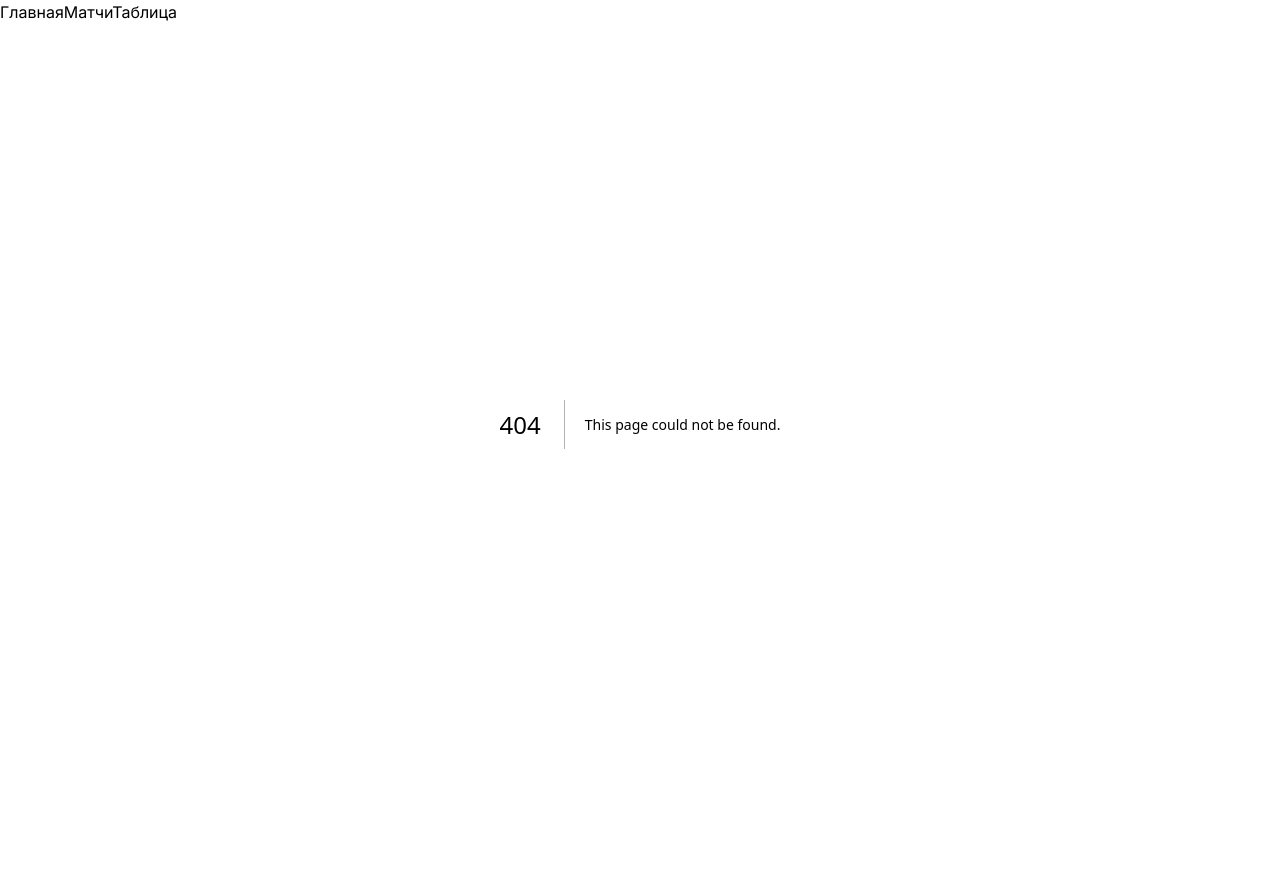
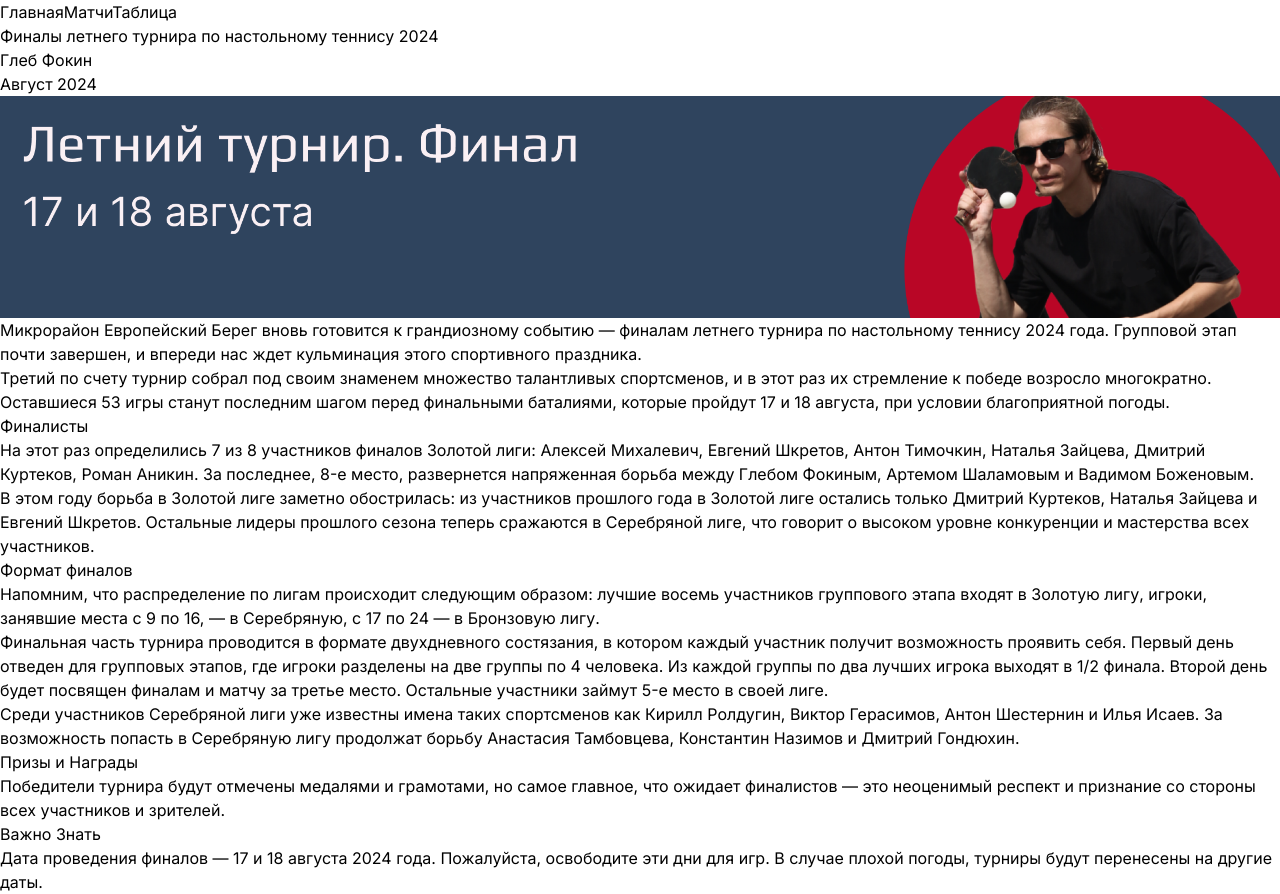
Before and after one commit to GlebkaF/tt-tournament, a Next.js app: page /post/summer-finals-announcement-2024 in a window 1280 px wide. Before the commit this address had no page. Before the commit the page ends 824 px from the top, so only its background shows below. Built offline with nearby package versions, Linux system fonts and the light colour scheme.

Commit message:
Добавляет статью с анонсом финалов

```diff
--- a/app/post/random-pairs-2024/page.tsx
+++ b/app/post/random-pairs-2024/page.tsx
@@ -38,8 +38,8 @@ export const metadata: Metadata = {
 
 const RandomPairs2024 = () => {
   return (
-    <div className="container mx-auto py-5">
-      <h1 className="text-3xl font-bold mb-4">
+    <div className="main-container">
+      <h1 className="page-title mb-4">
         Второй парный турнир по настольному теннису
       </h1>
       <div className="flex mb-4 justify-between">
--- /dev/null
+++ b/app/post/summer-finals-announcement-2024/page.tsx
@@ -0,0 +1,135 @@
+import { Metadata } from "next";
+import Image from "next/image";
+import finalsPhoto from "./finals.png";
+
+const title = "Финалы летнего турнира по настольному теннису 2024";
+const description =
+  "Приглашаем всех на финалы летнего турнира по настольному теннису Европейского Берега, которые пройдут 17 и 18 августа 2024 года.";
+const url = "https://ebtt.ru/post/summer-finals-2024";
+
+export const metadata: Metadata = {
+  metadataBase: new URL("https://ebtt.ru/"),
+  title,
+  description,
+  openGraph: {
+    title,
+    description,
+    url,
+    images: [
+      {
+        url: finalsPhoto.src,
+        width: finalsPhoto.width,
+        height: finalsPhoto.height,
+        alt: "Фото",
+      },
+    ],
+  },
+  twitter: {
+    title,
+    description,
+    images: [
+      {
+        url: finalsPhoto.src,
+        width: finalsPhoto.width,
+        height: finalsPhoto.height,
+        alt: "Фото",
+      },
+    ],
+  },
+  robots: "index, follow",
+  alternates: {
+    canonical: url,
+  },
+};
+
+const SummerFinalsAnnouncement2024 = () => {
+  return (
+    <div className="main-container">
+      <h1 className="page-title mb-4">
+        Финалы летнего турнира по настольному теннису 2024
+      </h1>
+      <div className="flex mb-4 justify-between">
+        <p className="text-gray-500">Глеб Фокин</p>
+        <p className="text-gray-500">Август 2024</p>
+      </div>
+      <Image src={finalsPhoto} alt="Фото" className="mb-4" />
+
+      <section className="mb-4">
+        <p className="mb-2">
+          Микрорайон Европейский Берег вновь готовится к грандиозному событию —
+          финалам летнего турнира по настольному теннису 2024 года. Групповой
+          этап почти завершен, и впереди нас ждет кульминация этого спортивного
+          праздника.
+        </p>
+        <p className="mb-2">
+          Третий по счету турнир собрал под своим знаменем множество талантливых
+          спортсменов, и в этот раз их стремление к победе возросло многократно.
+          Оставшиеся 53 игры станут последним шагом перед финальными баталиями,
+          которые пройдут 17 и 18 августа, при условии благоприятной погоды.
+        </p>
+      </section>
+
+      <section className="mb-4">
+        <h2 className="text-2xl font-semibold mb-4">Финалисты</h2>
+        <p className="mb-2">
+          На этот раз определились 7 из 8 участников финалов Золотой лиги:
+          Алексей Михалевич, Евгений Шкретов, Антон Тимочкин, Наталья Зайцева,
+          Дмитрий Куртеков, Роман Аникин. За последнее, 8-е место, развернется
+          напряженная борьба между Глебом Фокиным, Артемом Шаламовым и Вадимом
+          Боженовым.
+        </p>
+        <p className="mb-2">
+          В этом году борьба в Золотой лиге заметно обострилась: из участников
+          прошлого года в Золотой лиге остались только Дмитрий Куртеков, Наталья
+          Зайцева и Евгений Шкретов. Остальные лидеры прошлого сезона теперь
+          сражаются в Серебряной лиге, что говорит о высоком уровне конкуренции
+          и мастерства всех участников.
+        </p>
+      </section>
+
+      <section className="mb-8">
+        <h2 className="text-2xl font-semibold mb-4">Формат финалов</h2>
+        <p className="mb-2">
+          Напомним, что распределение по лигам происходит следующим образом:
+          лучшие восемь участников группового этапа входят в Золотую лигу,
+          игроки, занявшие места с 9 по 16, — в Серебряную, с 17 по 24 — в
+          Бронзовую лигу.
+        </p>
+        <p className="mb-2">
+          Финальная часть турнира проводится в формате двухдневного состязания,
+          в котором каждый участник получит возможность проявить себя. Первый
+          день отведен для групповых этапов, где игроки разделены на две группы
+          по 4 человека. Из каждой группы по два лучших игрока выходят в 1/2
+          финала. Второй день будет посвящен финалам и матчу за третье место.
+          Остальные участники займут 5-е место в своей лиге.
+        </p>
+        <p className="mb-2">
+          Среди участников Серебряной лиги уже известны имена таких спортсменов
+          как Кирилл Ролдугин, Виктор Герасимов, Антон Шестернин и Илья Исаев.
+          За возможность попасть в Серебряную лигу продолжат борьбу Анастасия
+          Тамбовцева, Константин Назимов и Дмитрий Гондюхин.
+        </p>
+      </section>
+
+      <section className="mb-8">
+        <h2 className="text-2xl font-semibold mb-4">Призы и Награды</h2>
+        <p className="mb-2">
+          Победители турнира будут отмечены медалями и грамотами, но самое
+          главное, что ожидает финалистов — это неоценимый респект и признание
+          со стороны всех участников и зрителей.
+        </p>
+      </section>
+
+      <section className="mb-8">
+        <h2 className="text-2xl font-semibold mb-4">Важно Знать</h2>
+        <p className="mb-2">
+          Дата проведения финалов — 17 и 18 августа 2024 года. Пожалуйста,
+          освободите эти дни для игр. В случае плохой погоды, турниры будут
+          перенесены на другие даты.
+        </p>
+      </section>
+    </div>
+  );
+};
+
+export default SummerFinalsAnnouncement2024;
```
Also changed, not shown: app/page.tsx (+15 -3 lines), app/post/summer-finals-announcement-2024/finals.png (added), 1 other file (tests, documents, lock files or other folders).
